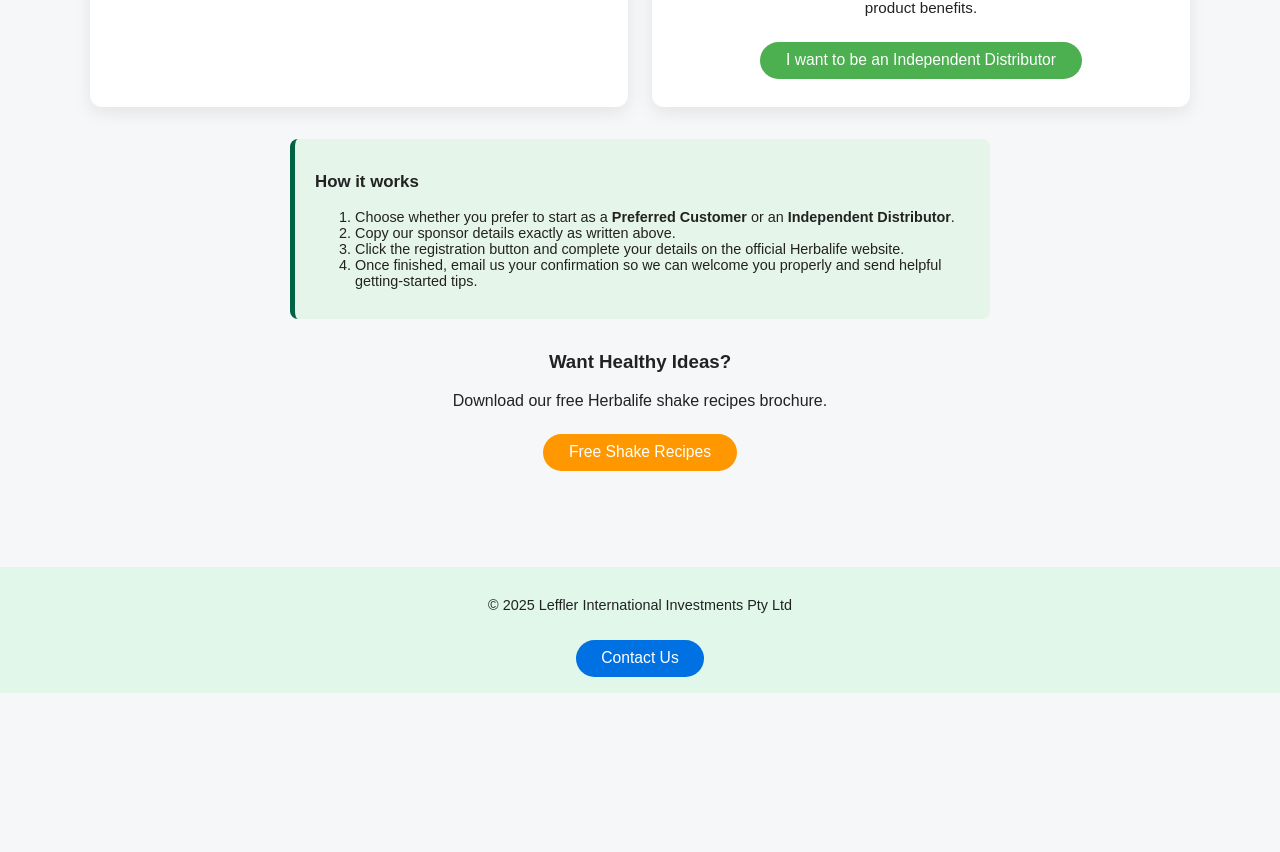
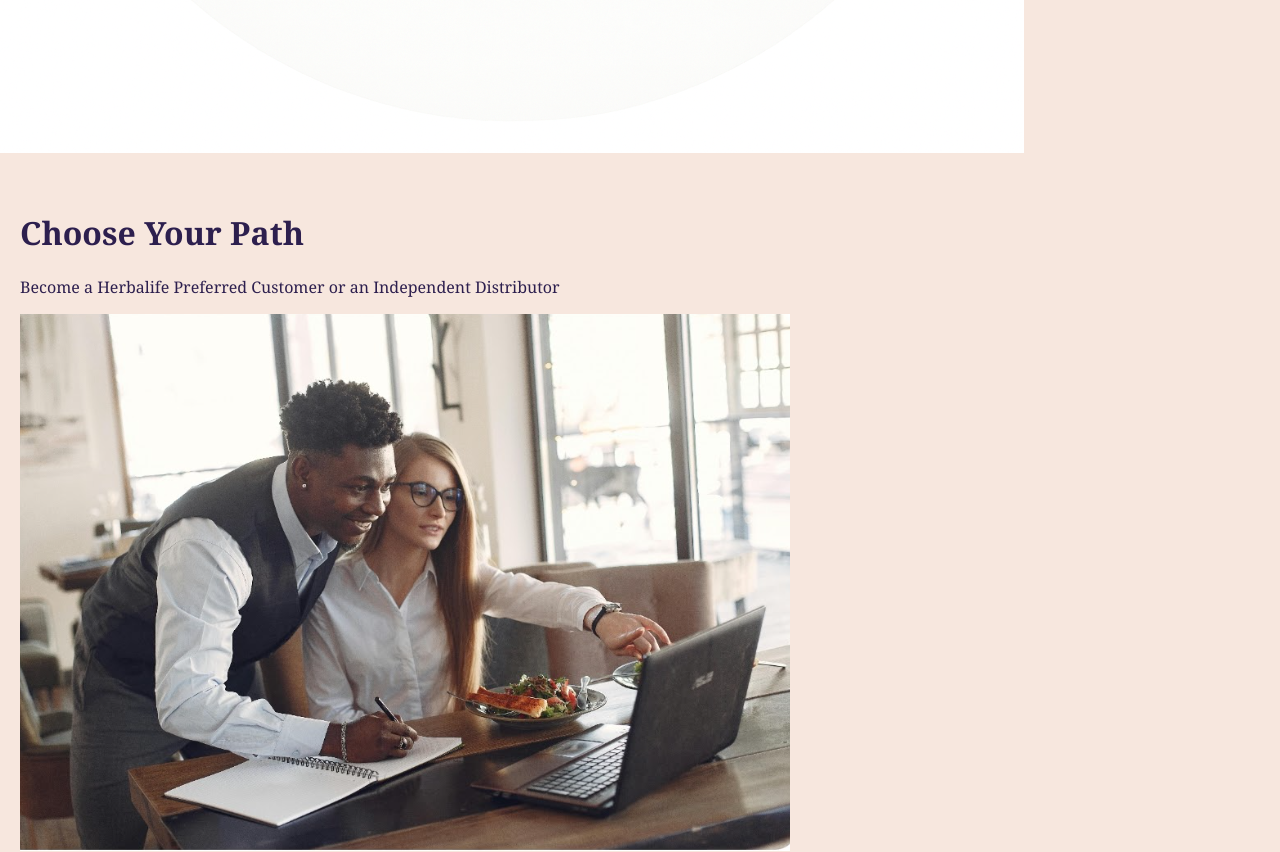
Before and after one commit to danyaffa/herbalife-preferred-customer, a Next.js app: page / in a window 1280 px wide. Shown: the part 871-1723 px from the top of the page. Before the commit the page ends 1564 px from the top, so only its background shows below. Built offline with nearby package versions, Linux system fonts and the light colour scheme.

Commit message:
Update globals.css

```diff
--- a/styles/globals.css
+++ b/styles/globals.css
@@ -1,4 +1,4 @@
-/* Reset / base */
+/* Global reset / base */
 * {
   box-sizing: border-box;
 }
@@ -6,226 +6,245 @@
 body {
   margin: 0;
   padding: 0;
-  font-family: Arial, Helvetica, sans-serif;
-  background: #f5f7f8;
-  color: #222;
+  font-family: "Georgia", "Times New Roman", serif;
+  background-color: #f7e7de; /* cream */
+  color: #2d1f4e; /* dark navy headings */
+}
+
+a {
+  color: inherit;
+  text-decoration: none;
 }
 
 main {
-  padding: 1rem;
+  padding: 2rem 1.25rem 3rem;
 }
 
-/* Header */
-.header {
-  padding: 1rem 0;
+/* Layout container */
+.page {
+  max-width: 1080px;
+  margin: 0 auto;
+}
+
+/* Top header & navigation */
+.site-header {
+  display: flex;
+  align-items: center;
+  justify-content: space-between;
+  padding: 1.25rem 1.25rem 0;
+}
+
+.header-logo-block {
+  display: flex;
+  flex-direction: column;
+  gap: 0.2rem;
+  font-weight: 600;
+  font-size: 0.95rem;
+}
+
+.header-logo-text-main {
+  font-size: 1.45rem;
+  letter-spacing: 0.05em;
+}
+
+.header-logo-text-sub {
+  font-size: 0.9rem;
+}
+
+.site-nav {
+  display: flex;
+  gap: 1.8rem;
+  font-size: 0.95rem;
+}
+
+.site-nav a {
+  position: relative;
+  cursor: pointer;
+}
+
+.site-nav a::after {
+  content: "";
+  position: absolute;
+  left: 0;
+  bottom: -0.25rem;
+  width: 0;
+  height: 1px;
+  background-color: #2d1f4e;
+  transition: width 0.2s ease;
+}
+
+.site-nav a:hover::after {
+  width: 100%;
+}
+
+@media (max-width: 720px) {
+  .site-header {
+    flex-direction: column;
+    align-items: flex-start;
+    gap: 0.75rem;
+  }
+
+  .site-nav {
+    gap: 1rem;
+    flex-wrap: wrap;
+  }
+}
+
+/* Center logo + main heading block */
+.hero-logo-wrapper {
+  text-align: center;
+  margin-top: 1.5rem;
+}
+
+.hero-logo-image {
+  width: 200px;
+  max-width: 60%;
+  display: block;
+  margin: 0 auto 0.75rem;
+}
+
+.hero-title {
+  font-size: 2.1rem;
+  margin: 0.25rem 0 0.4rem;
+  letter-spacing: 0.03em;
+}
+
+.hero-subtitle {
+  margin: 0;
+  font-size: 1.05rem;
+}
+
+/* Sections */
+.section {
+  margin-top: 3rem;
   text-align: center;
 }
 
-.header-logo {
-  height: 120px;
-  max-width: 100%;
+/* Preferred + Distributor sections */
+.path-section {
+  margin-top: 2.5rem;
 }
 
-/* Headings / text */
-h1 {
-  text-align: center;
-  margin: 0.5rem 0;
+.path-block {
+  margin-bottom: 3rem;
 }
 
-.subtext {
-  text-align: center;
-  margin: 0;
-  color: #555;
+.path-heading {
+  font-size: 1.5rem;
+  margin: 0.75rem 0 0.6rem;
 }
 
-/* Cards */
-.cards {
-  display: flex;
-  flex-direction: column;
-  gap: 1.5rem;
-  margin: 2rem auto;
-  max-width: 1100px;
+.path-text {
+  max-width: 560px;
+  margin: 0 auto 1.5rem;
+  font-size: 1rem;
+  line-height: 1.5;
 }
 
-@media (min-width: 850px) {
-  .cards {
-    flex-direction: row;
-    align-items: stretch;
-  }
+/* Circular image */
+.path-image-wrapper {
+  display: flex;
+  justify-content: center;
+  margin-top: 1.5rem;
 }
 
-.card {
-  flex: 1;
-  background: #ffffff;
-  border-radius: 12px;
-  padding: 1rem 1.25rem 1.75rem;
-  box-shadow: 0 6px 18px rgba(0, 0, 0, 0.08);
+.path-image {
+  width: 260px;
+  height: 260px;
+  border-radius: 50%;
+  object-fit: cover;
+}
+
+/* Button styles (coral) */
+.button-row {
+  display: flex;
+  flex-wrap: wrap;
+  justify-content: center;
+  gap: 0.8rem;
+}
+
+.button,
+.button-outline {
+  border-radius: 999px;
+  padding: 0.7rem 1.8rem;
+  border: none;
+  font-size: 0.96rem;
+  cursor: pointer;
+  background-color: #e88b78; /* soft coral */
+  color: #ffffff;
+  display: inline-block;
+}
+
+.button-outline {
+  background-color: transparent;
+  border: 1px solid #e88b78;
+  color: #2d1f4e;
+}
+
+.button:hover {
+  filter: brightness(0.97);
+}
+
+.button-outline:hover {
+  background-color: rgba(232, 139, 120, 0.1);
+}
+
+/* Shake recipe button */
+.shake-button {
+  background-color: #e88b78;
+  color: #ffffff;
+  padding: 0.8rem 2rem;
+  border-radius: 999px;
+  border: none;
+  font-size: 0.95rem;
+  cursor: pointer;
+}
+
+/* "How it works" */
+.how-it-works {
+  max-width: 720px;
+  margin: 0 auto;
+  text-align: left;
+}
+
+.how-it-works h3 {
   text-align: center;
 }
 
-.card img {
-  width: 100%;
-  border-radius: 10px;
-  margin-bottom: 0.75rem;
+.how-it-works ol {
+  padding-left: 1.4rem;
+  line-height: 1.6;
 }
 
-.card h2 {
-  margin: 0.5rem 0;
+/* Who we are */
+.who-section {
+  margin-top: 3rem;
 }
 
-.card p {
-  font-size: 0.95rem;
-  line-height: 1.4;
+.who-title {
+  font-size: 1.6rem;
+  margin-bottom: 0.8rem;
 }
 
-/* Buttons */
-.button,
-.button-secondary,
-.shake-button {
-  display: inline-block;
-  padding: 0.6rem 1.6rem;
-  border-radius: 999px;
-  border: none;
-  cursor: pointer;
-  font-size: 0.98rem;
-  margin-top: 0.5rem;
-  text-decoration: none;
+.who-text {
+  max-width: 700px;
+  margin: 0 auto 1.6rem;
+  font-size: 1rem;
+  line-height: 1.7;
 }
 
-.button {
-  background: #0071e3;
-  color: #fff;
-}
-
-.button-secondary {
-  background: #4caf50;
-  color: #fff;
-}
-
-.button:disabled,
-.button-secondary:disabled {
-  opacity: 0.5;
-  cursor: not-allowed;
-}
-
-/* Form section */
-.form-section {
-  display: none;
-  max-width: 600px;
-  margin: 1.5rem auto;
-  background: #ffffff;
-  padding: 1.25rem 1.5rem;
-  border-radius: 10px;
-  box-shadow: 0 4px 14px rgba(0, 0, 0, 0.06);
-}
-
-.form-section.visible {
-  display: block;
-}
-
-.form-row {
-  margin-bottom: 0.75rem;
-}
-
-.form-row label {
-  display: block;
-  font-size: 0.9rem;
-  margin-bottom: 0.25rem;
-}
-
-.form-input,
-.form-select {
-  width: 100%;
-  padding: 0.7rem 0.75rem;
-  border-radius: 6px;
-  border: 1px solid #ccc;
+.who-badge {
+  display: inline-block;
+  padding: 0.7rem 1.8rem;
+  border-radius: 999px;
+  background-color: #e88b78;
+  color: #ffffff;
   font-size: 0.95rem;
-}
-
-.helper {
-  font-size: 0.8rem;
-  color: #555;
-}
-
-/* Instructions */
-.instructions {
-  background: #e6f5ea;
-  margin: 2rem auto;
-  padding: 1rem 1.25rem;
-  border-left: 5px solid #006341;
-  max-width: 700px;
-  border-radius: 8px;
-  font-size: 0.9rem;
-}
-
-/* Sponsor info */
-.sponsor-info {
-  display: none;
-  max-width: 700px;
-  margin: 1.5rem auto;
-  padding: 1rem 1.25rem;
-  border-radius: 8px;
-  background: #ffffff;
-  box-shadow: 0 4px 14px rgba(0, 0, 0, 0.06);
-}
-
-.sponsor-info.visible {
-  display: block;
-}
-
-.sponsor-grid {
-  display: grid;
-  grid-template-columns: 1fr 1fr;
-  gap: 0.4rem 1rem;
-  font-size: 0.9rem;
-}
-
-/* Shake recipe block */
-.shake-recipes {
-  text-align: center;
-  margin: 2rem auto;
-}
-
-.shake-button {
-  background-color: #ff9800;
-  color: white;
 }
 
 /* Footer */
 footer {
-  background: #e0f7e9;
-  color: #222;
   text-align: center;
-  padding: 1rem;
-  margin-top: 3rem;
+  padding: 2rem 1rem 1.5rem;
   font-size: 0.9rem;
 }
-
-footer button {
-  margin-top: 0.4rem;
-}
-
-.contact-toggle {
-  margin-top: 0.75rem;
-}
-
-.contact-form {
-  margin-top: 0.75rem;
-  display: none;
-}
-
-.contact-form.visible {
-  display: block;
-}
-
-.contact-form input,
-.contact-form textarea {
-  width: 100%;
-  max-width: 400px;
-  padding: 0.65rem 0.75rem;
-  margin: 0.35rem auto;
-  display: block;
-  border: 1px solid #ccc;
-  border-radius: 6px;
-  font-size: 0.9rem;
-}
```
